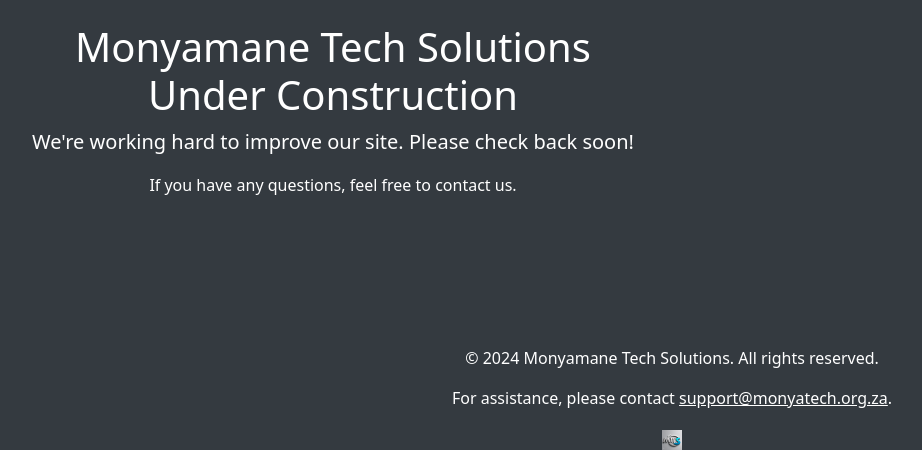
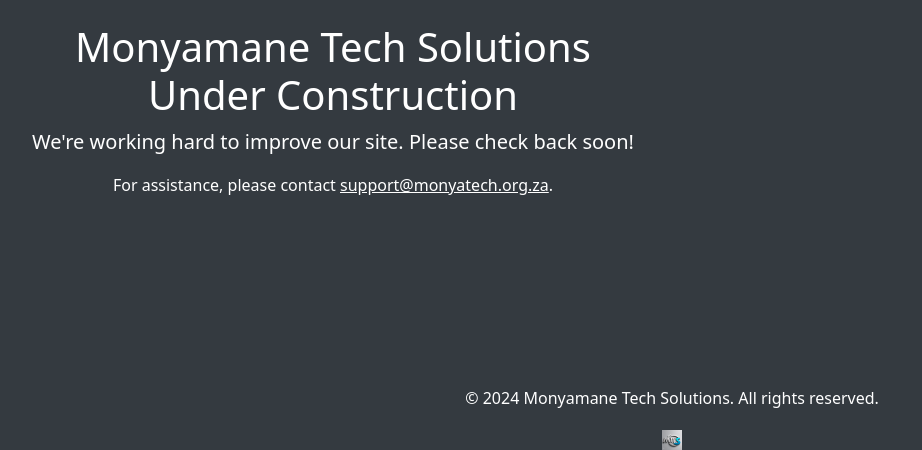
Before and after one commit to thato2-5/codespaces-workflow, a Flask app: page / in a window 1280 px wide. Shown: the part 350-800 px from the top of the page, without its empty margins (307-1229 px from the left). Run offline with Flask 3, Linux system fonts and the light colour scheme.

Commit message:
updated construction.html

```diff
--- a/templates/construction.html
+++ b/templates/construction.html
@@ -4,6 +4,7 @@
     <meta charset="UTF-8">
     <meta name="viewport" content="width=device-width, initial-scale=1.0">
     <meta name="description" content="Monyamane Tech Solutions">
+    <link rel="shortcut icon" href="../static/images/companyLogo.jpg" type="image/x-icon">
     <title>Monyamane Tech Solutions</title>
     <link rel="icon" href="favicon.ico">
     <link href="https://cdn.jsdelivr.net/npm/bootstrap@5.3.0/dist/css/bootstrap.min.css" rel="stylesheet">
@@ -37,10 +38,9 @@
         </div>
         <h1>Monyamane Tech Solutions <br>Under Construction</h1>
         <p class="lead">We're working hard to improve our site. Please check back soon!</p>
-        <p>If you have any questions, feel free to contact us.</p>
+        <p>For assistance, please contact <a href="mailto:support@monyatech.org.za" style="color: #ffffff;">support@monyatech.org.za</a>.</p>
         <footer>
             <p>&copy; 2024 Monyamane Tech Solutions. All rights reserved.</p>
-            <p>For assistance, please contact <a href="mailto:support@monyatech.org.za" style="color: #ffffff;">support@monyatech.org.za</a>.</p>
            <img src="../static/images/companyLogo.jpg" alt="Monyamane Tech Solutions Company Logo" width ="20" height="20">
         </footer>
     </div>
```
